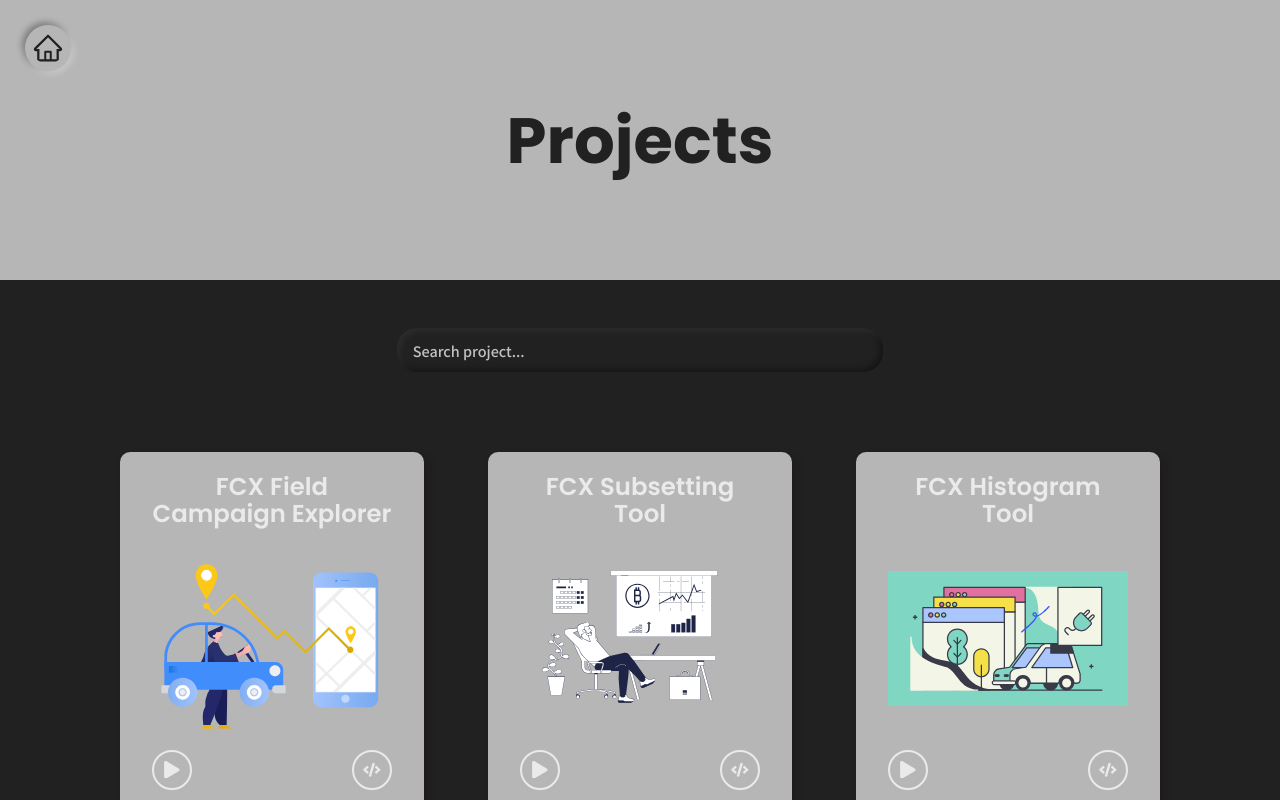
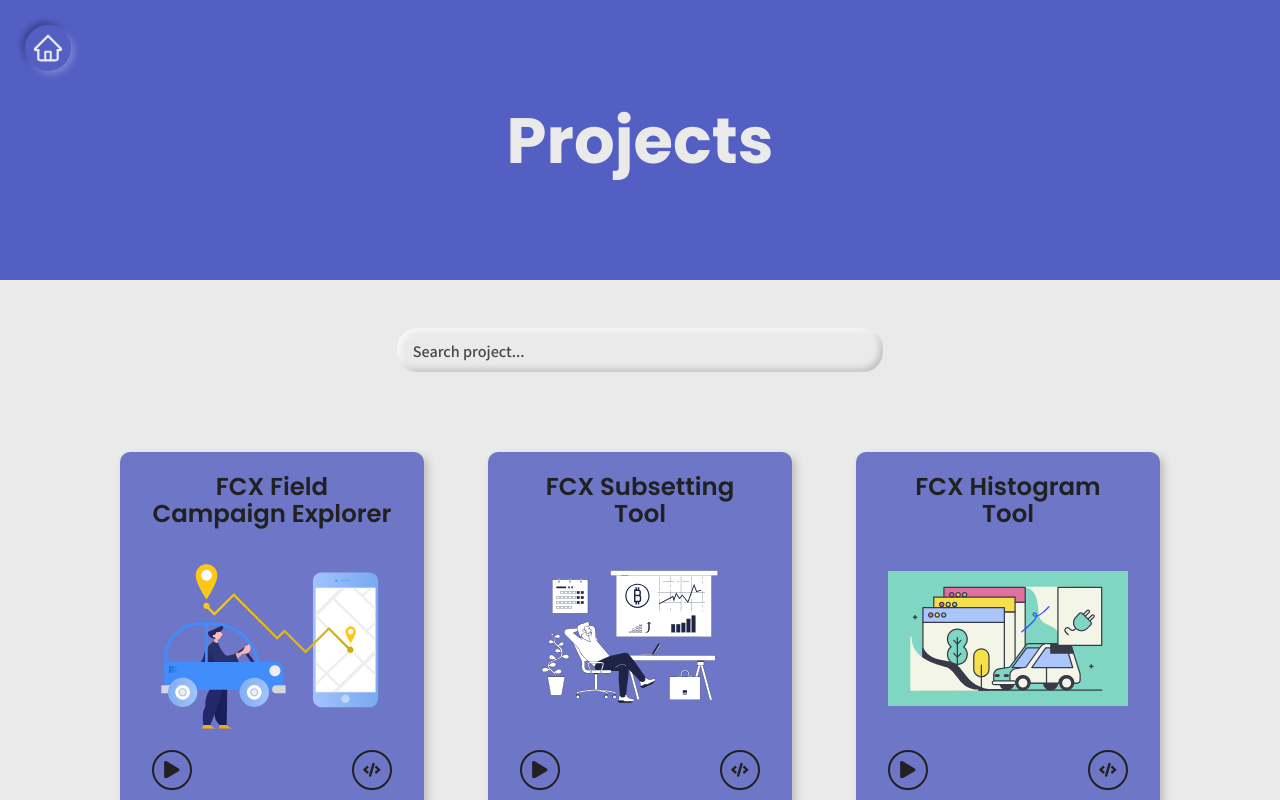
Before and after one commit to sanzog03/personalPortfolio, a React (Create React App) app: page /projects in a window 1280 px wide. Shown: the top 800 px of the page. Built offline with nearby package versions, Linux system fonts and the light colour scheme; a web font is replaced by a local one.

Commit message:
photo updated. theme updated gh-pages upload script added build added to git ignore.

```diff
--- a/package.json
+++ b/package.json
@@ -48,5 +48,8 @@
       "last 1 firefox version",
       "last 1 safari version"
     ]
+  },
+  "devDependencies": {
+    "gh-pages": "^6.0.0"
   }
 }
--- a/src/data/headerData.js
+++ b/src/data/headerData.js
@@ -4,6 +4,6 @@ export const headerData = {
     name: 'Sanjog Thapa',
     title: "Software Engineer",
     desciption:"I'm a dedicated software engineer pursuing a Master's in Computer Science at the University of Alabama in Huntsville. As a Graduate Research Assistant at NASA GHRC DAAC, I focus on cloud-based tools and advanced visualizations using Cesium, AWS, serverless architecture, React, Python, and Terraform. I've also led projects in cloud based digital signage solutions and spectrometry based health management software as a Software Engineer at Gurzu Inc. With a passion for tech innovation, I aim for impactful results.",
-    image: 'https://avatars.githubusercontent.com/u/38744044?s=400&u=88353e51abbcba28daf7d2e8c1a3f94622af8ac5&v=4',
+    image: 'https://scontent-atl3-1.xx.fbcdn.net/v/t1.6435-9/48944753_2785366728140917_7267345910512746496_n.jpg?_nc_cat=107&ccb=1-7&_nc_sid=174925&_nc_ohc=Ey5W_9oFsGMAX_50Swf&_nc_ht=scontent-atl3-1.xx&oh=00_AfDS9v3unDC3mSb29Tx4Y3_so2BOFYxpQ4WYbK-pEYdCJg&oe=650F543B',
     resumePdf: resume
 }
--- a/src/data/themeData.js
+++ b/src/data/themeData.js
@@ -5,7 +5,7 @@ import {
 
 
 export const themeData = {
-    theme: bwThemeDark
+    theme: blueThemeLight
 }
 
 
```
Also changed, not shown: 2 other files (tests, documents, lock files or other folders).
